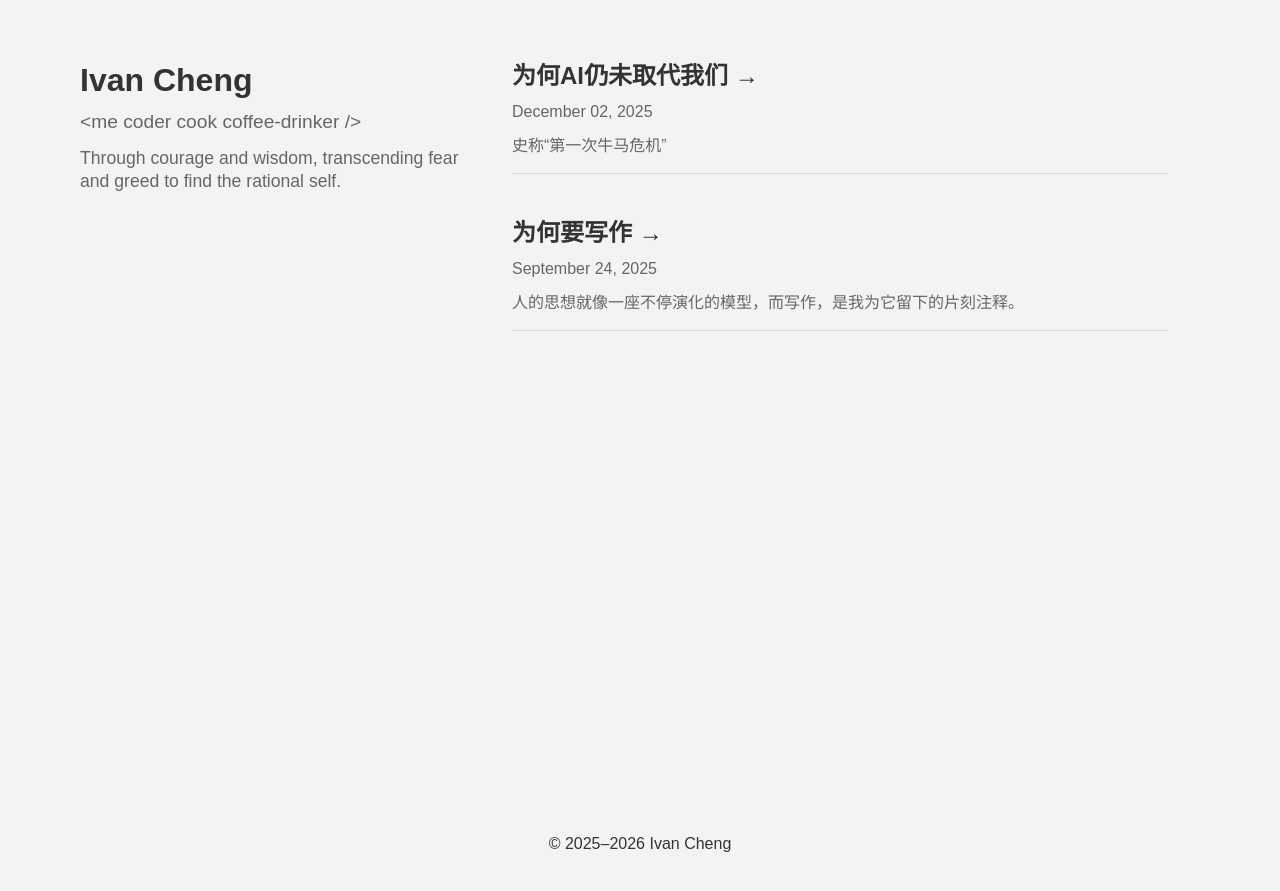
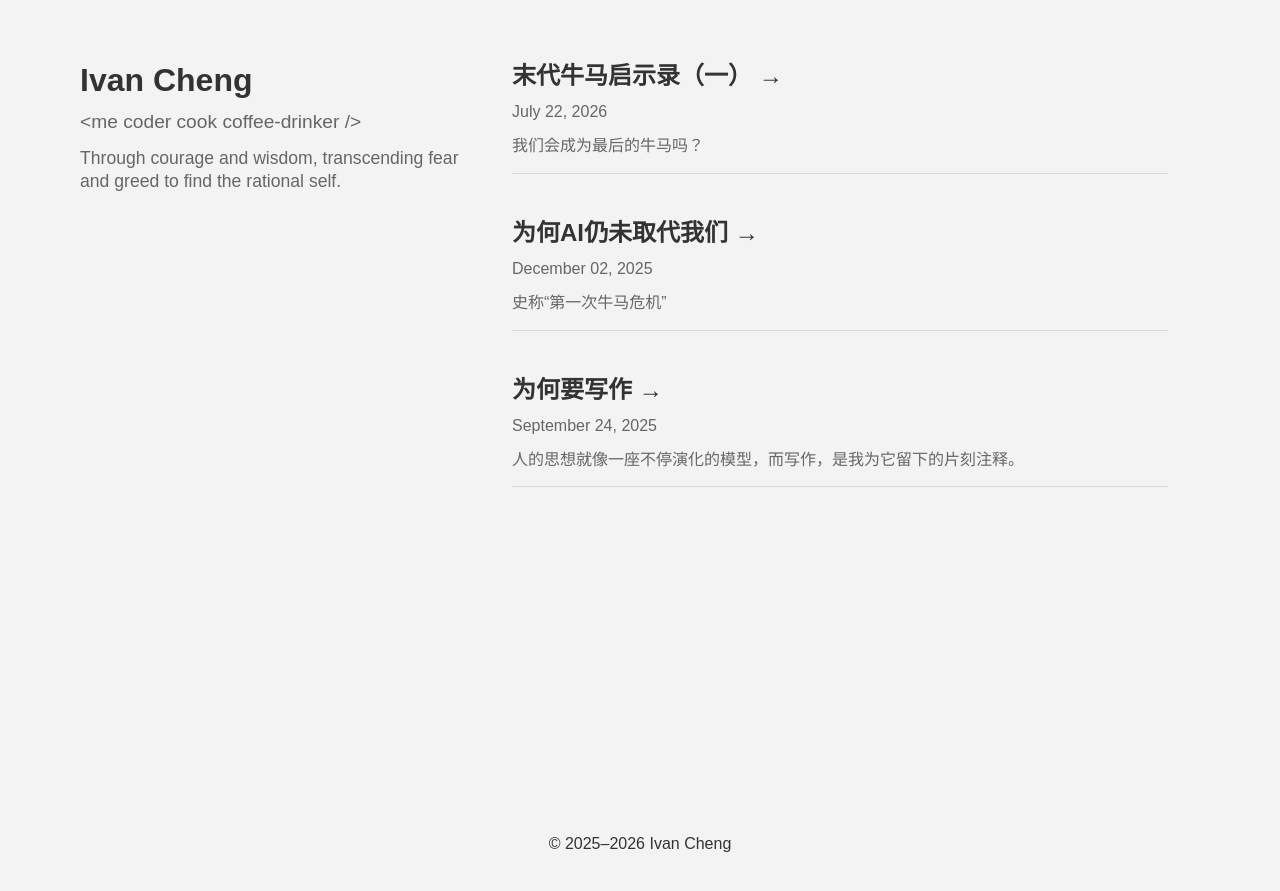
Before and after one commit to sschengyf/my-website, a Jekyll site: the page built from app/index.html, in a window 1280 px wide. Shown: the top 891 px of the page. Built offline with Jekyll 4.4.1, drawn with Linux system fonts in a browser that asks for light colours; some web fonts are replaced.

Commit message:
feat: publish the-revelation-of-the-last-labour-part-1

```diff
--- a/app/_drafts/the-revelation-of-the-last-labour-part-1.md
+++ b/app/_posts/2026-07-22-the-revelation-of-the-last-labour-part-1.md
@@ -5,14 +5,14 @@ caption: 我们会成为最后的牛马吗？
 author: Ivan Cheng
 categories: Writing AI
 tags:
-  - Entropy
-  - Post Work Society
-  - Identity And Recognition
-  - Motivation Triangle
-  - Decentralized AI
+- Entropy
+- Post Work Society
+- Identity And Recognition
+- Motivation Triangle
+- Decentralized AI
 lang: zh
+date: 2026-07-22 09:13 +0000
 ---
-
 ![The metaphorical elephant in the room](/assets/imgs/elephant-in-the-room.jpg)
 
 前段时间我读了溥仪的自传《我的前半生》，大致了解了这位著名的“末代皇帝”的一些生平。中国改朝换代被废的皇帝那么多，为什么只有他被称为末代皇帝呢？溥仪的退位代表中国帝制的终结，此后中国进入了共和制。于是我想既然时代有始末，落幕时代里的最后那一代人便可以冠以末代的称号。有幸我们身处一个AI登场、旧时代谢幕的时期。过去我们骄傲于能写出一段完美的代码、画出一幅精致的设计图，如今在AI几秒钟的生成速度面前，这种骄傲变成了一种无处安放的惶恐。假如新时代不再需要打工人，作为当代打工人的我们，或许就可称为“末代牛马”。旧时代崩塌了，并不意味着旧时代里的人会消失，AI的出现最终是造福人类还是毁灭社会？这样一头房间里的大象单靠个人和公司甚至政府都无力解决，这需要整个社会的智慧来达成共识，在此之前，我想尝试拆解一下这头大象。
```
